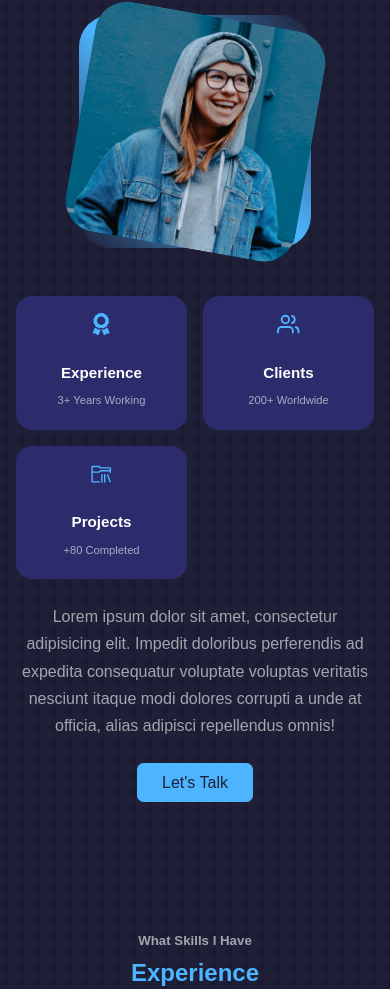
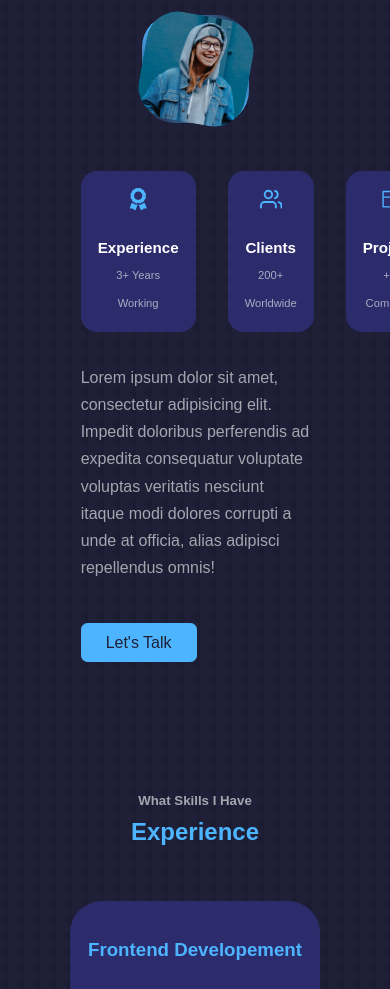
Before and after one commit to marouenmaatoug/React-Personal-Web-Portfolio, a React (Create React App) app: page / in a window 390 px wide. Shown: the part 1008-1997 px from the top of the page. Built offline with nearby package versions, Linux system fonts and the light colour scheme.

Commit message:
Responsive Design update

```diff
--- a/src/Components/About/About.css
+++ b/src/Components/About/About.css
@@ -67,27 +67,30 @@
         width: 50%;
         margin: 2rem auto 4rem;
     }
-    .about-content p {
-        margin: 1rem 0 1.5rem;
+
+    .about-description {
+        width: 80%;
+        margin: auto;
     }
     .about-cards {
         gap: 3rem;
+        width: 80%;
+        margin: auto;
     }
 }
 
-@media screen and (max-width: 600px) {
+@media screen and (max-width: 768px) {
     .about-me {
-        width: 65%;
+        width: 30%;
         margin: 0 auto 3rem;
     }
     .about-cards {
-        grid-template-columns: 1fr 1fr;
-        gap: 1rem;
+        width: 80%;
+        margin: auto;
+        gap: 2rem;
     }
     .about-content {
-        text-align: center;
-    }
-    .about-content p {
-        margin: 1.5rem 0;
+        width: 80%;
+        margin: auto;
     }
 }
--- a/src/Components/About/About.jsx
+++ b/src/Components/About/About.jsx
@@ -34,15 +34,17 @@ const About = () => {
                             <small>+80 Completed</small>
                         </article>
                     </div>
-                    <p>
-                        Lorem ipsum dolor sit amet, consectetur adipisicing elit. Impedit
-                        doloribus perferendis ad expedita consequatur voluptate voluptas
-                        veritatis nesciunt itaque modi dolores corrupti a unde at officia,
-                        alias adipisci repellendus omnis!
-                    </p>
-                    <a href="#contact" className="btn btn-primary">
-                        Let's Talk
-                    </a>
+                    <div className="about-description">
+                        <p>
+                            Lorem ipsum dolor sit amet, consectetur adipisicing elit.
+                            Impedit doloribus perferendis ad expedita consequatur
+                            voluptate voluptas veritatis nesciunt itaque modi dolores
+                            corrupti a unde at officia, alias adipisci repellendus omnis!
+                        </p>
+                        <a href="#contact" className="btn btn-primary">
+                            Let's Talk
+                        </a>
+                    </div>
                 </div>
             </div>
         </section>
--- a/src/Components/Contact/Contact.css
+++ b/src/Components/Contact/Contact.css
@@ -88,7 +88,7 @@ textarea {
 
 /* Media Queries (SMALL DEVICES) */
 
-@media screen and (max-width: 600px) {
+@media screen and (max-width: 768px) {
     .container.contact-container {
         width: var(--container-width-sm);
     }
--- a/src/Components/Experience/Experience.css
+++ b/src/Components/Experience/Experience.css
@@ -49,12 +49,12 @@
         padding: 1rem;
     }
 }
-@media screen and (max-width: 600px) {
+@media screen and (max-width: 768px) {
     .experience-container {
-        gap: 1rem;
+        gap: 2rem;
     }
     .experience-container > div {
-        width: 100%;
+        width: 70%;
         padding: 2rem 1rem;
     }
 }
--- a/src/Components/Footer/Footer.css
+++ b/src/Components/Footer/Footer.css
@@ -50,7 +50,7 @@ footer a {
     color: var(--color-bg);
 }
 
-@media screen and (max-width: 600px) {
+@media screen and (max-width: 768px) {
     .permalinks {
         flex-direction: column;
         gap: 1.5rem;
--- a/src/Components/Header/Header.css
+++ b/src/Components/Header/Header.css
@@ -1,6 +1,6 @@
 header {
     padding-top: 4rem;
-    /* overflow: hidden; */
+    overflow: hidden;
     height: max-content;
 }
 .header-container {
@@ -61,7 +61,7 @@ header {
     font-size: 0.9rem;
 }
 
-@media screen and (max-width: 600px) {
+@media screen and (max-width: 768px) {
     .header-socials,
     .scroll-down {
         display: none;
--- a/src/Components/Portfolio/Portfolio.css
+++ b/src/Components/Portfolio/Portfolio.css
@@ -39,6 +39,14 @@
 @media screen and (max-width: 1024px) {
     .portfolio-container {
         grid-template-columns: 1fr 1fr;
-        gap: 3rem;
+        gap: 2rem;
     }
 }
+
+@media screen and (max-width: 768px) {
+    .portfolio-container {
+        grid-template-columns: 1fr 1fr;
+        gap: 2rem;
+        padding: 0 2rem;
+    }
+}
--- a/src/Components/Services/Services.css
+++ b/src/Components/Services/Services.css
@@ -62,9 +62,12 @@
     }
 }
 
-@media screen and (max-width: 600px) {
+@media screen and (max-width: 768px) {
     .services-container {
         grid-template-columns: 1fr;
         gap: 1.5rem;
     }
+    .service {
+        width: 70%;
+    }
 }
--- a/src/Components/Testimonials/Testimonials.css
+++ b/src/Components/Testimonials/Testimonials.css
@@ -1,5 +1,5 @@
 .container.testimonials-container {
-    width: 40%;
+    width: 75%;
     padding-bottom: 4rem;
 }
 
@@ -36,11 +36,8 @@
     }
 }
 
-@media screen and (max-width: 600px) {
+@media screen and (max-width: 768px) {
     .container.testimonials-container {
-        width: var(--container-width-sm);
-    }
-    .client-review {
-        width: var(--container-width-sm);
+        width: 70%;
     }
 }
--- a/src/index.css
+++ b/src/index.css
@@ -111,7 +111,7 @@ img {
 
 /* Media Queries (SMALL DEVICES) */
 
-@media screen and (max-width: 600px) {
+@media screen and (max-width: 768px) {
     .container {
         width: var(--container-width-sm);
     }
```
